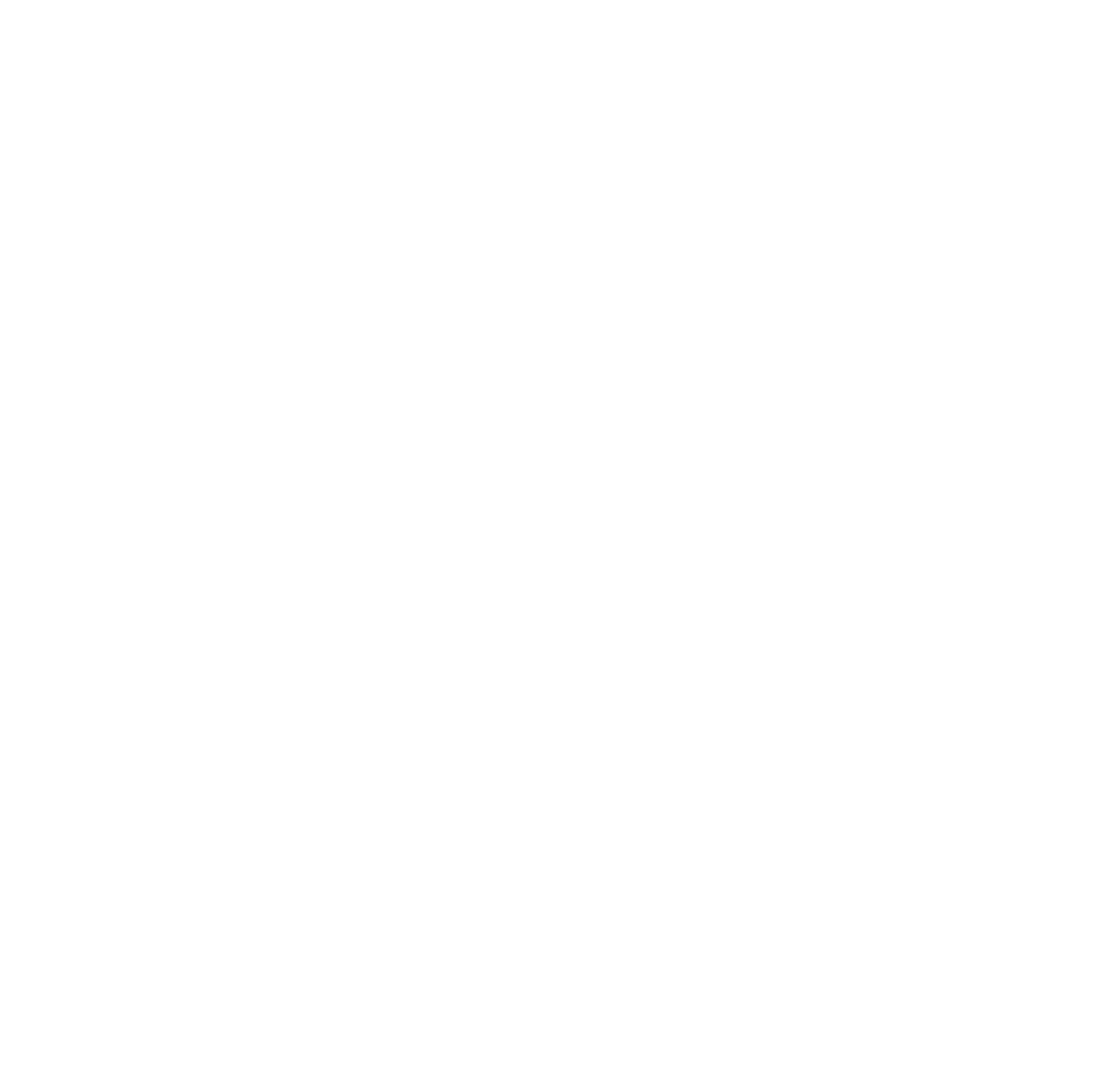
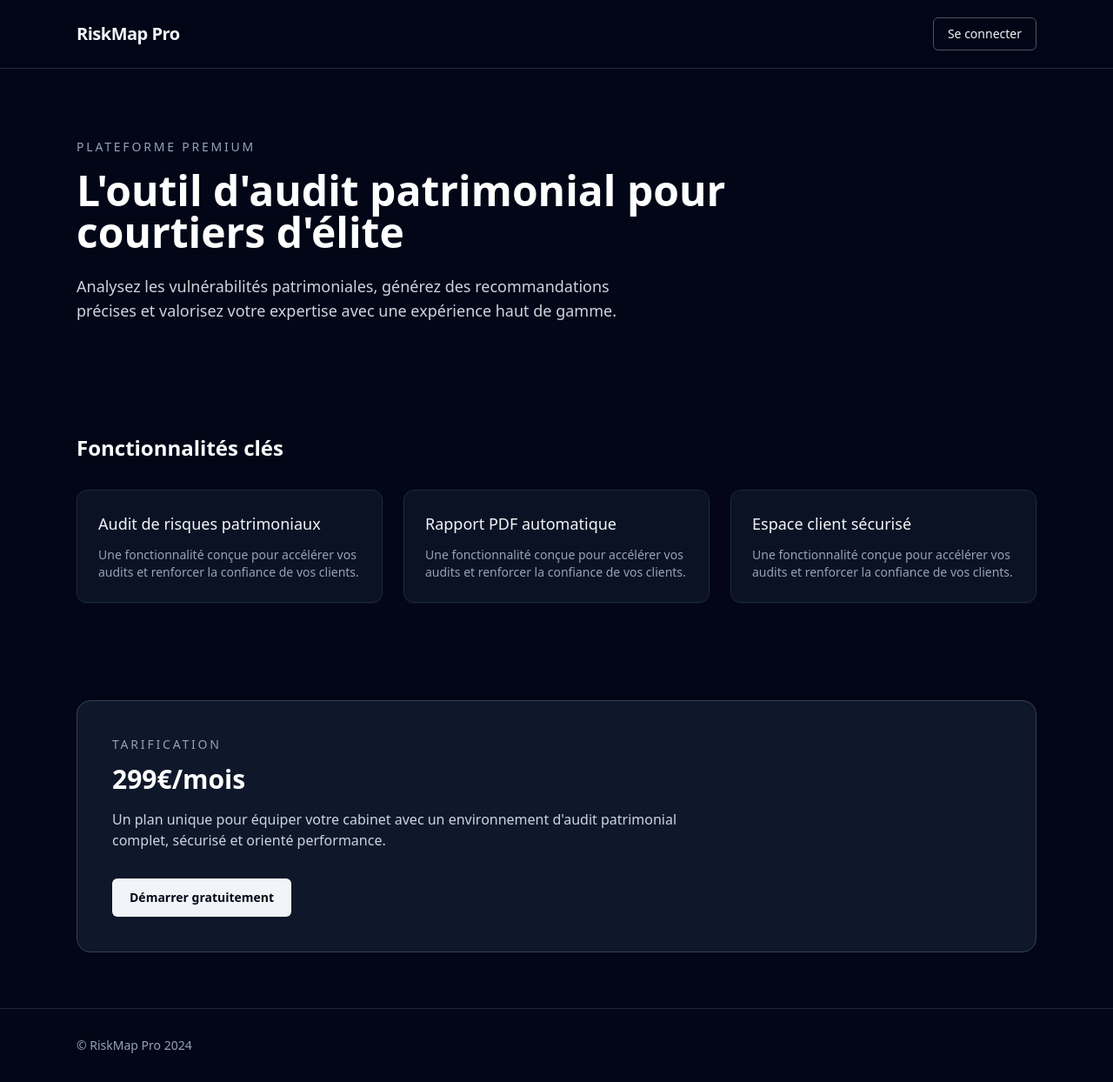
Before and after one commit to doriandu26130-code/riskmap-pro, a Next.js app: page / in a window 1280 px wide. Shown: the whole page at 87% size. Before the commit the page ends 800 px from the top, so only its background shows below. Built offline with nearby package versions, Linux system fonts and the light colour scheme.

Commit message:
Create dark French landing page for homepage

```diff
--- a/app/page.tsx
+++ b/app/page.tsx
@@ -1,3 +1,76 @@
 export default function HomePage() {
-  return <main />;
+  return (
+    <main className="min-h-screen bg-slate-950 text-slate-100">
+      <nav className="border-b border-slate-800 bg-slate-950/95">
+        <div className="mx-auto flex w-full max-w-6xl items-center justify-between px-6 py-5">
+          <span className="text-xl font-bold tracking-tight text-slate-100">
+            RiskMap Pro
+          </span>
+          <button className="rounded-md border border-slate-600 px-4 py-2 text-sm font-medium text-slate-100 transition hover:border-slate-400 hover:bg-slate-800">
+            Se connecter
+          </button>
+        </div>
+      </nav>
+
+      <section className="mx-auto flex w-full max-w-6xl flex-col px-6 py-20">
+        <p className="mb-4 text-sm uppercase tracking-[0.2em] text-slate-400">
+          Plateforme premium
+        </p>
+        <h1 className="max-w-3xl text-4xl font-semibold leading-tight text-white sm:text-5xl">
+          L&apos;outil d&apos;audit patrimonial pour courtiers d&apos;élite
+        </h1>
+        <p className="mt-6 max-w-2xl text-lg text-slate-300">
+          Analysez les vulnérabilités patrimoniales, générez des recommandations
+          précises et valorisez votre expertise avec une expérience haut de
+          gamme.
+        </p>
+      </section>
+
+      <section className="mx-auto w-full max-w-6xl px-6 py-12">
+        <h2 className="mb-8 text-2xl font-semibold text-white">
+          Fonctionnalités clés
+        </h2>
+        <div className="grid gap-6 md:grid-cols-3">
+          {[
+            "Audit de risques patrimoniaux",
+            "Rapport PDF automatique",
+            "Espace client sécurisé",
+          ].map((feature) => (
+            <article
+              key={feature}
+              className="rounded-xl border border-slate-800 bg-slate-900/70 p-6 shadow-sm shadow-slate-900"
+            >
+              <h3 className="text-lg font-medium text-slate-100">{feature}</h3>
+              <p className="mt-3 text-sm text-slate-400">
+                Une fonctionnalité conçue pour accélérer vos audits et renforcer
+                la confiance de vos clients.
+              </p>
+            </article>
+          ))}
+        </div>
+      </section>
+
+      <section className="mx-auto w-full max-w-6xl px-6 py-16">
+        <div className="rounded-2xl border border-slate-700 bg-slate-900 p-8 sm:p-10">
+          <p className="text-sm uppercase tracking-[0.2em] text-slate-400">
+            Tarification
+          </p>
+          <h2 className="mt-3 text-3xl font-semibold text-white">299€/mois</h2>
+          <p className="mt-4 max-w-2xl text-slate-300">
+            Un plan unique pour équiper votre cabinet avec un environnement
+            d&apos;audit patrimonial complet, sécurisé et orienté performance.
+          </p>
+          <button className="mt-8 rounded-md bg-slate-100 px-5 py-3 text-sm font-semibold text-slate-950 transition hover:bg-white">
+            Démarrer gratuitement
+          </button>
+        </div>
+      </section>
+
+      <footer className="border-t border-slate-800 py-8">
+        <div className="mx-auto w-full max-w-6xl px-6 text-sm text-slate-400">
+          © RiskMap Pro 2024
+        </div>
+      </footer>
+    </main>
+  );
 }
```
